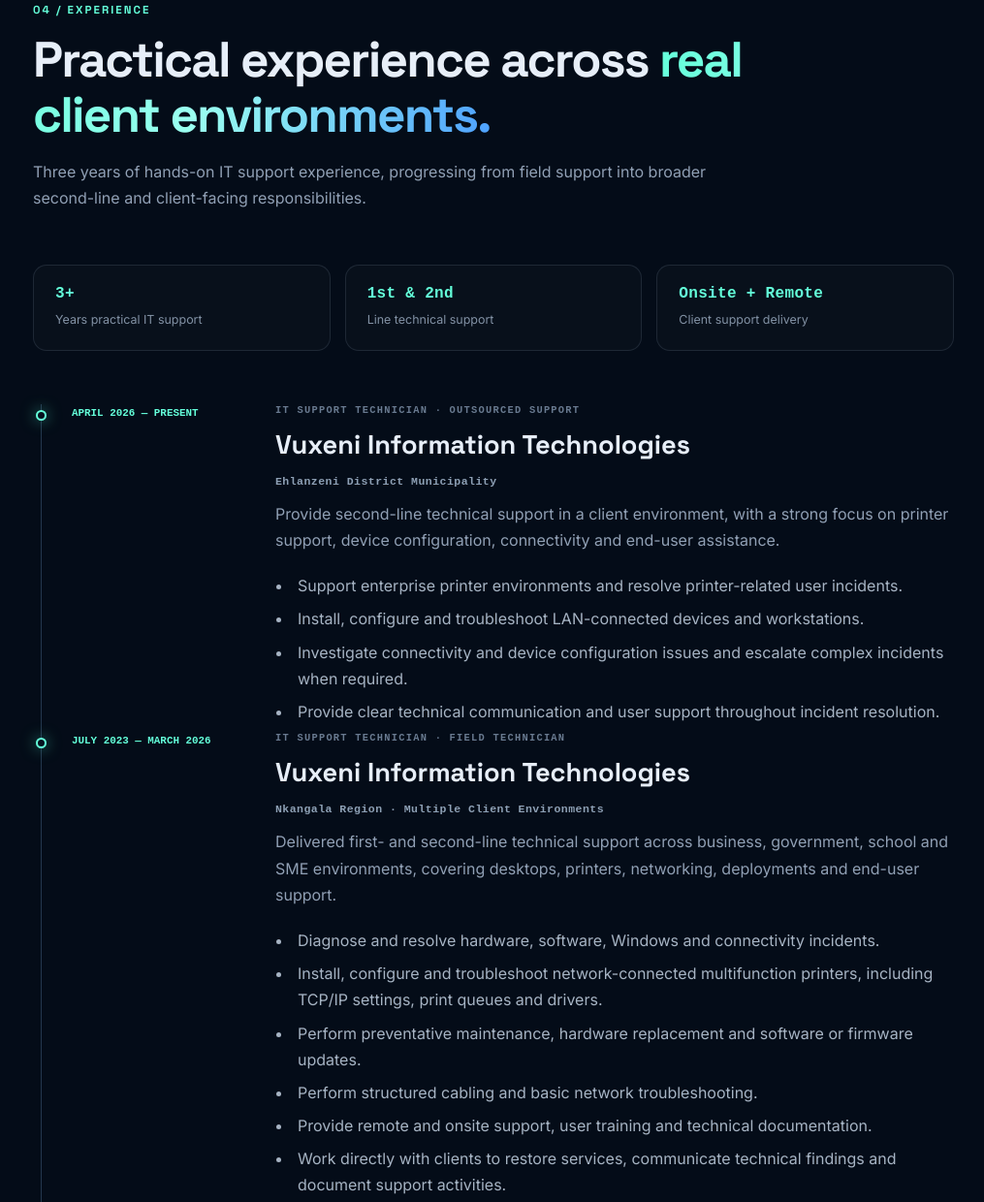
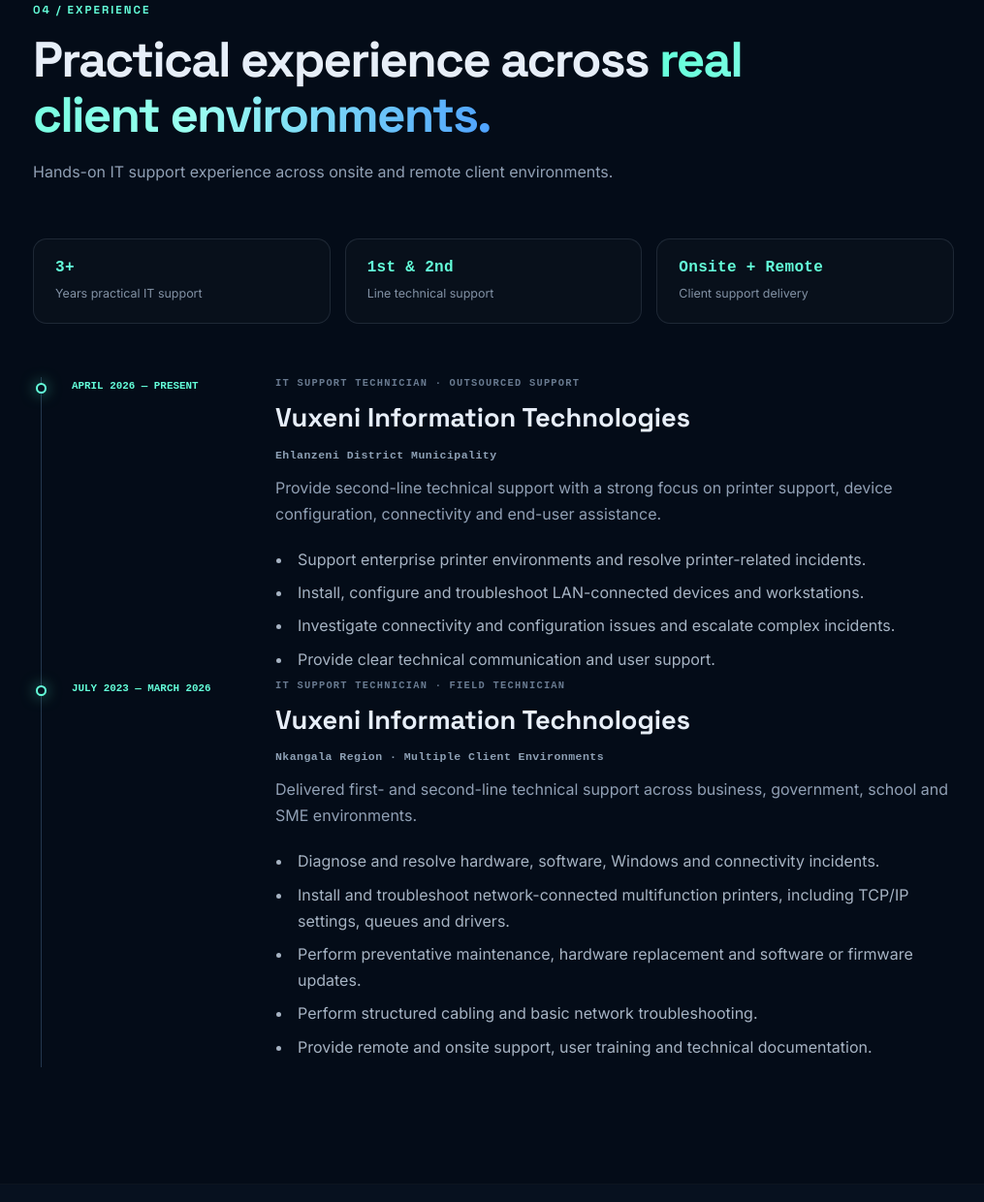
Before and after one commit to Billyoung777/Billy-Lusenga-Portfolio-Website, a plain HTML site: page index.html in a window 1280 px wide. Shown: the part 3977-5217 px from the top of the page at 97% size, without its empty margins (16-1031 px from the left). Drawn offline with Linux system fonts and the light colour scheme.

Commit message:
Refactor experience section in index.html
Updated the experience section to enhance clarity and detail about IT support roles.

```diff
--- a/index.html
+++ b/index.html
@@ -298,53 +298,101 @@
       </div>
     </section>
 
-    <section class="section experience section-dark" id="experience">
+      <section class="section section-dark" id="experience">
         <div class="container">
           <div class="section-heading reveal">
             <p class="eyebrow">04 / EXPERIENCE</p>
-          <h2>Practical experience across <span class="gradient-text">real client environments.</span></h2>
-          <p>Three years of hands-on IT support experience, progressing from field support into broader second-line and client-facing responsibilities.</p>
+            <h2>
+              Practical experience across
+              <span class="gradient-text">real client environments.</span>
+            </h2>
+            <p>
+              Hands-on IT support experience across onsite and remote client
+              environments.
+            </p>
           </div>
-
           <div class="experience-summary reveal">
-          <div class="experience-stat"><strong>3+</strong><span>Years practical IT support</span></div>
-          <div class="experience-stat"><strong>1st & 2nd</strong><span>Line technical support</span></div>
-          <div class="experience-stat"><strong>Onsite + Remote</strong><span>Client support delivery</span></div>
+            <div class="experience-stat">
+              <strong>3+</strong><span>Years practical IT support</span>
             </div>
-
+            <div class="experience-stat">
+              <strong>1st & 2nd</strong><span>Line technical support</span>
+            </div>
+            <div class="experience-stat">
+              <strong>Onsite + Remote</strong
+              ><span>Client support delivery</span>
+            </div>
+          </div>
           <div class="timeline">
             <article class="timeline-item reveal">
               <div class="timeline-marker"></div>
               <div class="timeline-date">APRIL 2026 — PRESENT</div>
               <div class="timeline-content">
-              <p class="role-type">IT SUPPORT TECHNICIAN · OUTSOURCED SUPPORT</p>
+                <p class="role-type">
+                  IT SUPPORT TECHNICIAN · OUTSOURCED SUPPORT
+                </p>
                 <h3>Vuxeni Information Technologies</h3>
                 <p class="timeline-client">Ehlanzeni District Municipality</p>
-              <p>Provide second-line technical support in a client environment, with a strong focus on printer support, device configuration, connectivity and end-user assistance.</p>
+                <p>
+                  Provide second-line technical support with a strong focus on
+                  printer support, device configuration, connectivity and
+                  end-user assistance.
+                </p>
                 <ul>
-                <li>Support enterprise printer environments and resolve printer-related user incidents.</li>
-                <li>Install, configure and troubleshoot LAN-connected devices and workstations.</li>
-                <li>Investigate connectivity and device configuration issues and escalate complex incidents when required.</li>
-                <li>Provide clear technical communication and user support throughout incident resolution.</li>
+                  <li>
+                    Support enterprise printer environments and resolve
+                    printer-related incidents.
+                  </li>
+                  <li>
+                    Install, configure and troubleshoot LAN-connected devices
+                    and workstations.
+                  </li>
+                  <li>
+                    Investigate connectivity and configuration issues and
+                    escalate complex incidents.
+                  </li>
+                  <li>
+                    Provide clear technical communication and user support.
+                  </li>
                 </ul>
               </div>
             </article>
-
             <article class="timeline-item reveal">
               <div class="timeline-marker"></div>
               <div class="timeline-date">JULY 2023 — MARCH 2026</div>
               <div class="timeline-content">
-              <p class="role-type">IT SUPPORT TECHNICIAN · FIELD TECHNICIAN</p>
+                <p class="role-type">
+                  IT SUPPORT TECHNICIAN · FIELD TECHNICIAN
+                </p>
                 <h3>Vuxeni Information Technologies</h3>
-              <p class="timeline-client">Nkangala Region · Multiple Client Environments</p>
-              <p>Delivered first- and second-line technical support across business, government, school and SME environments, covering desktops, printers, networking, deployments and end-user support.</p>
+                <p class="timeline-client">
+                  Nkangala Region · Multiple Client Environments
+                </p>
+                <p>
+                  Delivered first- and second-line technical support across
+                  business, government, school and SME environments.
+                </p>
                 <ul>
-                <li>Diagnose and resolve hardware, software, Windows and connectivity incidents.</li>
-                <li>Install, configure and troubleshoot network-connected multifunction printers, including TCP/IP settings, print queues and drivers.</li>
-                <li>Perform preventative maintenance, hardware replacement and software or firmware updates.</li>
-                <li>Perform structured cabling and basic network troubleshooting.</li>
-                <li>Provide remote and onsite support, user training and technical documentation.</li>
-                <li>Work directly with clients to restore services, communicate technical findings and document support activities.</li>
+                  <li>
+                    Diagnose and resolve hardware, software, Windows and
+                    connectivity incidents.
+                  </li>
+                  <li>
+                    Install and troubleshoot network-connected multifunction
+                    printers, including TCP/IP settings, queues and drivers.
+                  </li>
+                  <li>
+                    Perform preventative maintenance, hardware replacement and
+                    software or firmware updates.
+                  </li>
+                  <li>
+                    Perform structured cabling and basic network
+                    troubleshooting.
+                  </li>
+                  <li>
+                    Provide remote and onsite support, user training and
+                    technical documentation.
+                  </li>
                 </ul>
               </div>
             </article>
```
Lines whose indentation alone changed are shown as unchanged.
